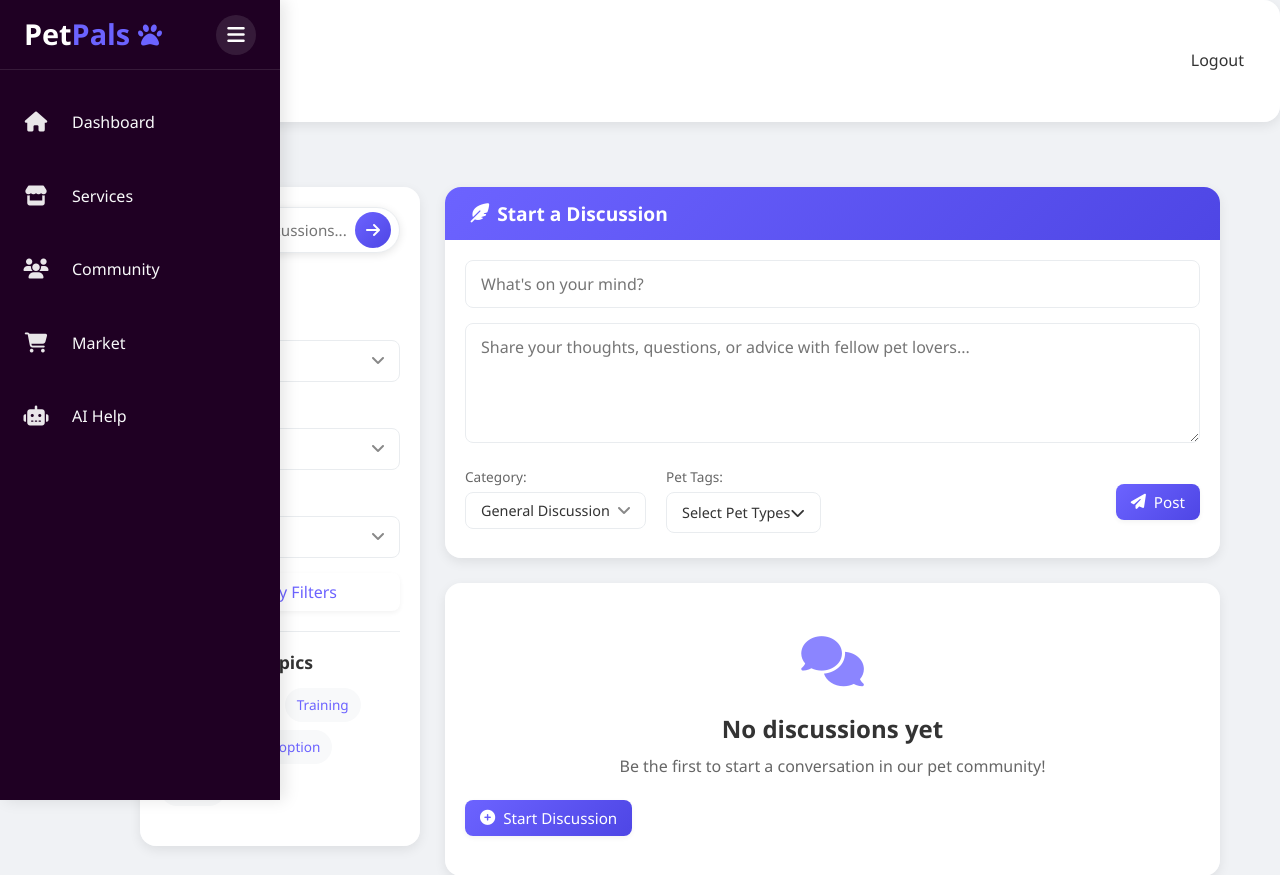
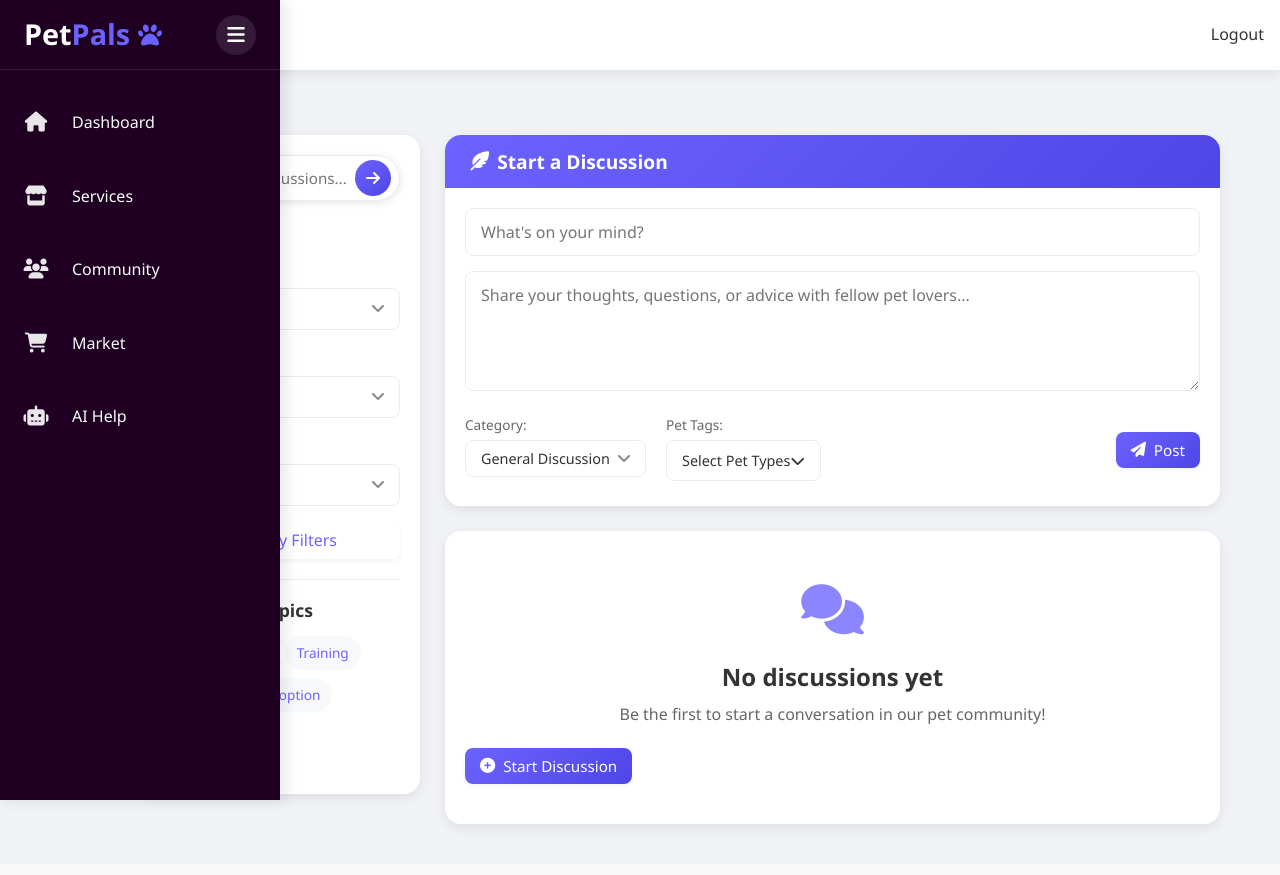
Before and after one commit to Grimreaper00025/PetPals, a Flask app: page /community in a window 1280 px wide. Shown: the top 875 px of the page. After the commit the page ends 832 px from the top, so only its background shows below. Run offline with Flask 3, Linux system fonts and the light colour scheme; data that the repository does not hold is empty; some libraries are stand-ins or nearby versions.

Commit message:
Fixed bug in Community

```diff
--- a/static/css/forum.css
+++ b/static/css/forum.css
@@ -141,8 +141,6 @@
 /* Enhanced Page Header */
 .page-header {
   background-color: var(--card-bg);
-  border-radius: var(--border-radius);
-  padding: 30px 20px;
   margin-bottom: 25px;
   text-align: center;
   animation: fadeIn 1s ease;
```
